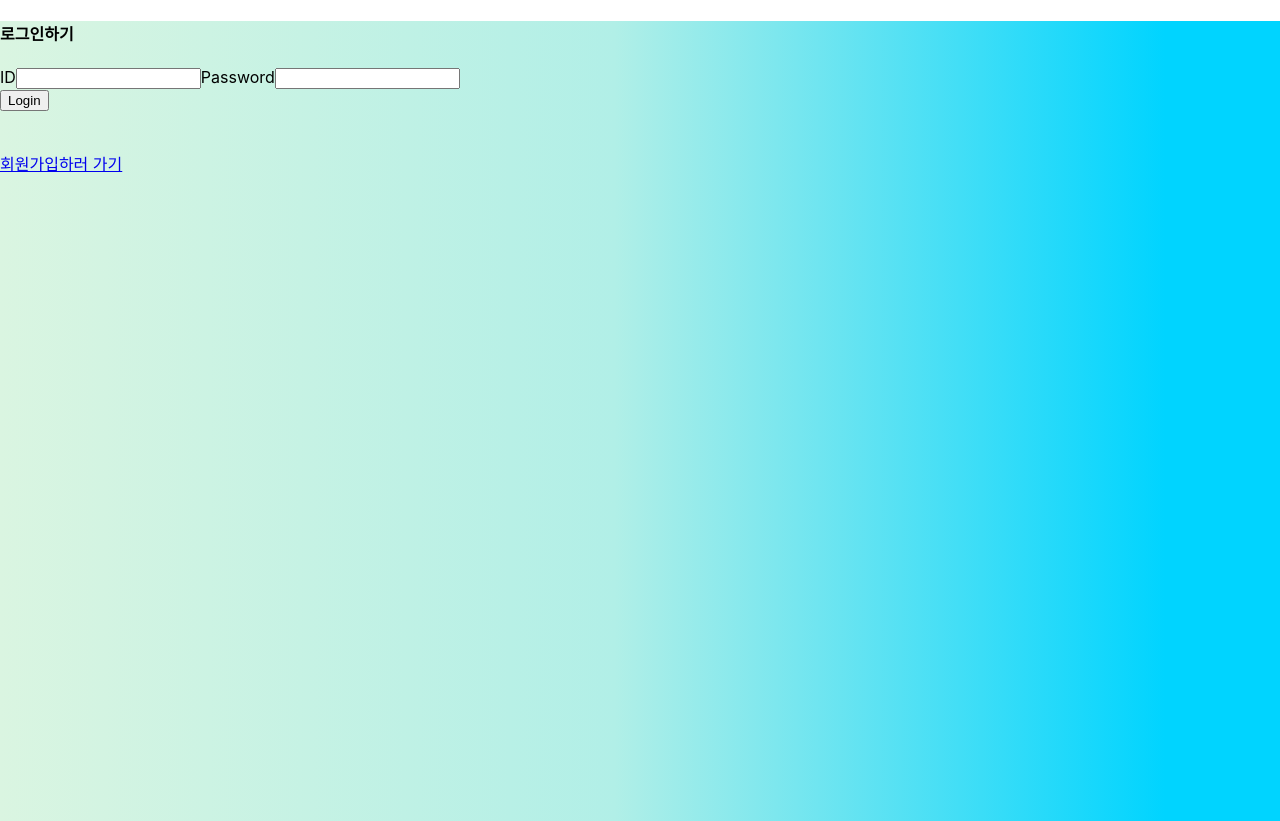
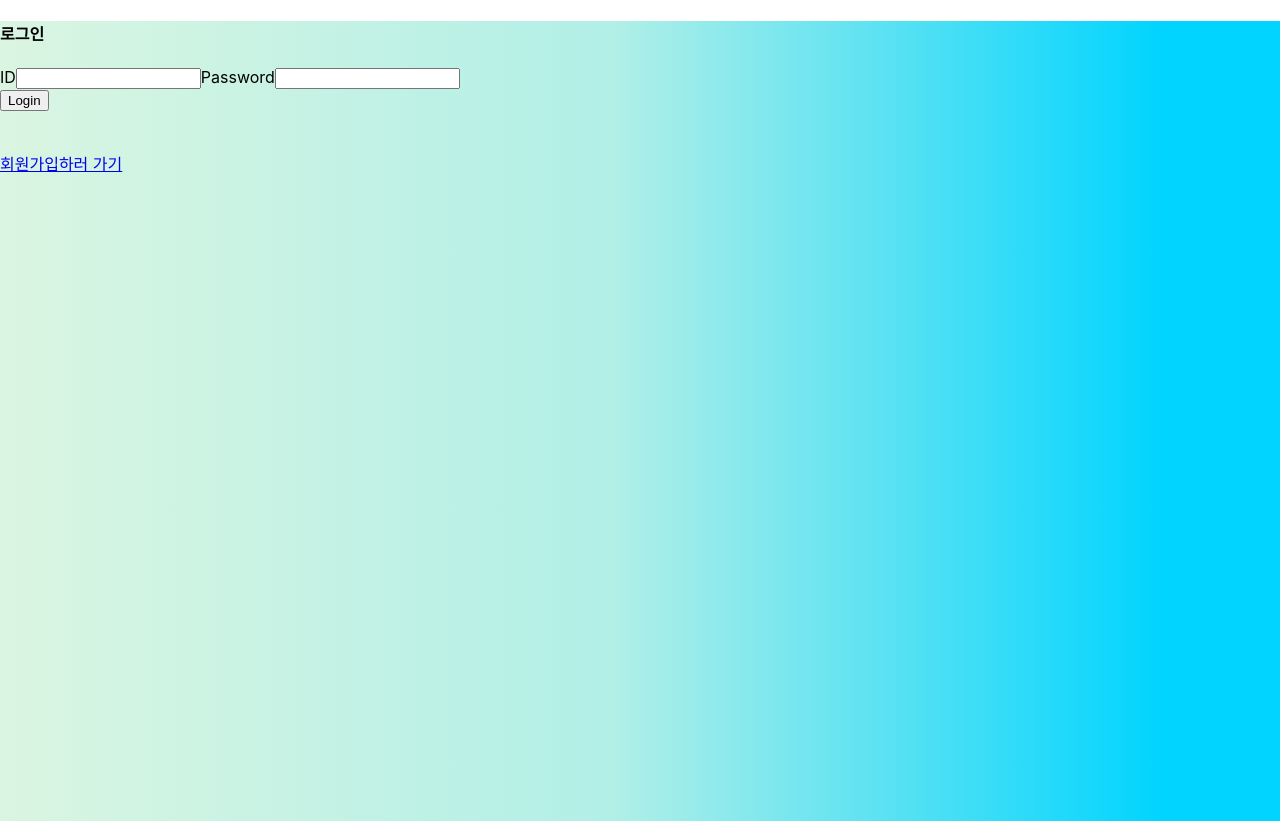
Before and after one commit to djLee77/draw-wardrobe, a React (Create React App) app in the folder reactboard/: page /login in a window 1280 px wide. Built offline with nearby package versions, Linux system fonts and the light colour scheme; no server answers.

Commit message:
로그인 페이지 구현 중

```diff
--- a/reactboard/src/pages/Login.jsx
+++ b/reactboard/src/pages/Login.jsx
@@ -17,13 +17,15 @@ const LoginPage = () => {
     // 버튼만 누르면 리로드 되는것을 막아줌
     event.preventDefault();
 
+    // 로그인 api 코드 추가하기
+
     console.log('ID: ', ID);
     console.log('Password : ', Password);
   };
 
   return (
     <div className="container">
-      <h4>로그인하기</h4>
+      <h4>로그인</h4>
       <div>
         <form onSubmit={onSubmitHandler}>
           <label htmlFor="id">
--- a/reactboard/src/pages/SignUp.jsx
+++ b/reactboard/src/pages/SignUp.jsx
@@ -15,6 +15,8 @@ const SignUpPage = () => {
   const onSubmitHandler = event => {
     // 버튼만 누르면 리로드 되는것을 막아줌
     event.preventDefault();
+
+    //회원 가입 api 코드 추가하기
 
     console.log('ID: ', ID);
     console.log('Password : ', Password);
```
